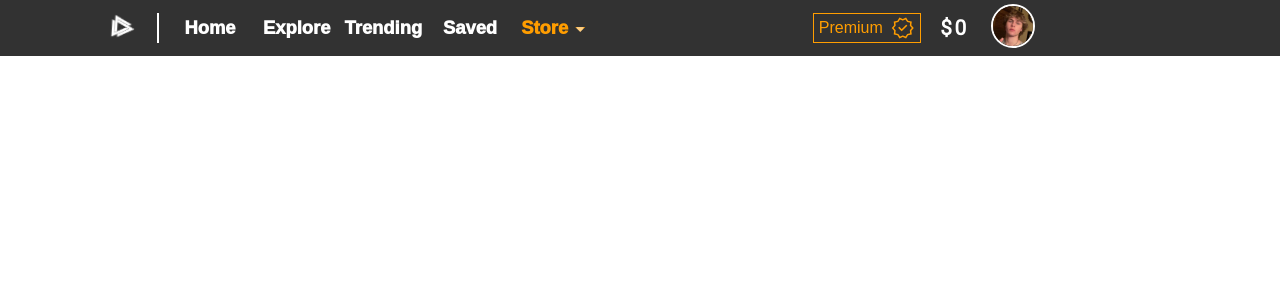
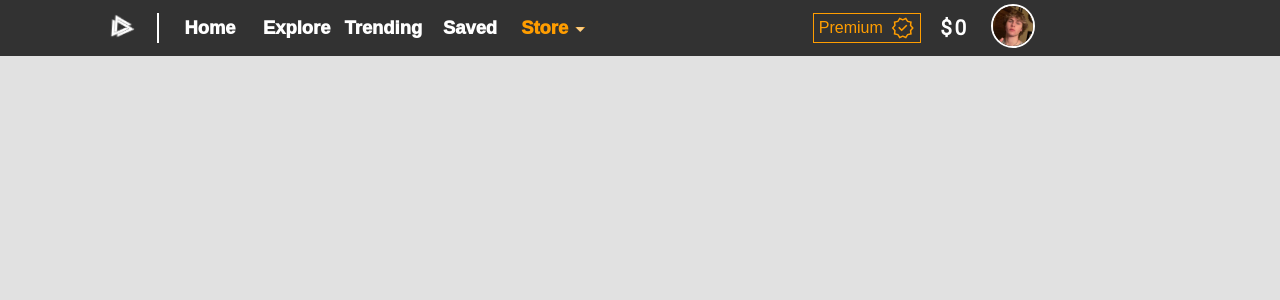
Before and after one commit to HudsonBean/UselessWebsite, a React (Create React App) app in the folder client/: page / in a window 1280 px wide. Shown: the top 300 px of the page. Built offline with nearby package versions, Linux system fonts and the light colour scheme; a web font is replaced by a local one.

Commit message:
Started working on home page

```diff
--- a/client/src/pages/Home.js
+++ b/client/src/pages/Home.js
@@ -12,6 +12,7 @@ function Home() {
   return (
     <div className="home-body">
       <Navbar />
+      <div className="avatar-editing-section"></div>
     </div>
   );
 }
--- a/client/src/styles/Home.css
+++ b/client/src/styles/Home.css
@@ -1,5 +1,10 @@
 .home-body {
   width: 100%;
-  height: 100vh;
-  background-color: rgb(255, 255, 255);
+  height: 93vh;
+}
+
+.avatar-editing-section {
+  width: 100%;
+  height: 100%;
+  background-color: rgb(225, 225, 225);
 }/*# sourceMappingURL=Home.css.map */
--- a/client/src/styles/Home.scss
+++ b/client/src/styles/Home.scss
@@ -1,5 +1,10 @@
 .home-body {
   width: 100%;
-  height: 100vh;
-  background-color: rgb(255, 255, 255);
+  height: 93vh;
 }
+
+.avatar-editing-section {
+  width: 100%;
+  height: 100%;
+  background-color: rgb(225, 225, 225);
+}
--- a/client/src/styles/Navbar.css
+++ b/client/src/styles/Navbar.css
@@ -25,6 +25,7 @@
 }
 
 .nav-bar {
+  position: sticky;
   width: 100%;
   height: 3.5rem;
   background-color: rgb(50, 50, 50);
--- a/client/src/styles/Navbar.scss
+++ b/client/src/styles/Navbar.scss
@@ -34,6 +34,7 @@ $CTA: rgb(255, 157, 0);
 }
 
 .nav-bar {
+  position: sticky;
   width: 100%;
   height: 3.5rem;
   background-color: rgb(50, 50, 50);
```
Also changed, not shown: 2 other files (tests, documents, lock files or other folders).
